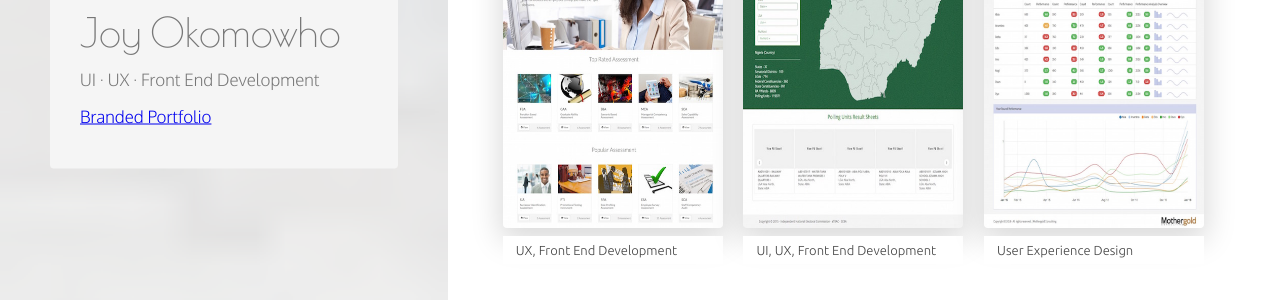
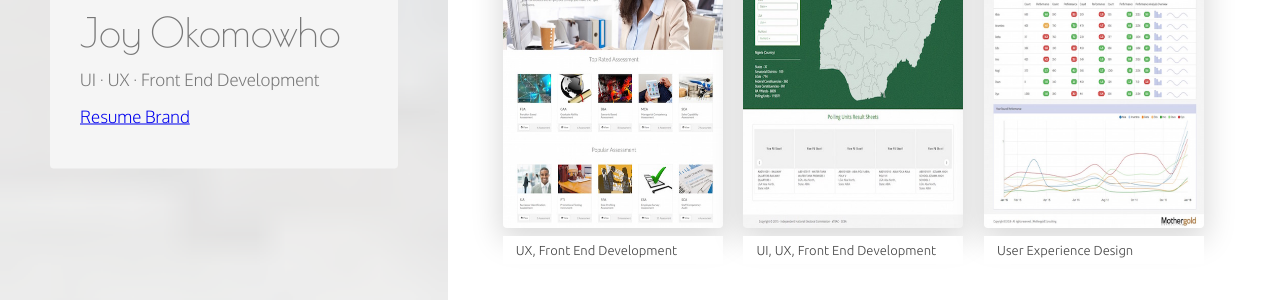
Before and after one commit to jokomowho/my_website, a Jekyll site: the page built from index.html, in a window 1280 px wide. Shown: the part 1041-1341 px from the top of the page. Built offline with Jekyll 4.4.1, drawn with Linux system fonts in a browser that asks for light colours; nearby versions of some CDN libraries; Markdown is read by kramdown in place of the engine named in the settings.

Commit message:
additional updates for branding.

```diff
--- a/index.html
+++ b/index.html
@@ -9,7 +9,7 @@ layout: default
         <img src="images/Aerial.jpg" class="img-style">
           <h1>{{ site.title }}</h1>
           <h3 class="style">UI &middot; UX &middot; Front End Development</h3>
-          <h3 class="style"><a href="https://www.jokomowho.com/images/jok-branding.pdf" target="_blank">Branded Portfolio</a></h3>
+          <h3 class="style"><a href="https://www.jokomowho.com/images/joy-okomowho-resume-branding.pdf" target="_blank">Resume Brand</a></h3>
         </div>
     </div>
   </div>
```
Also changed, not shown: 1 other file.
